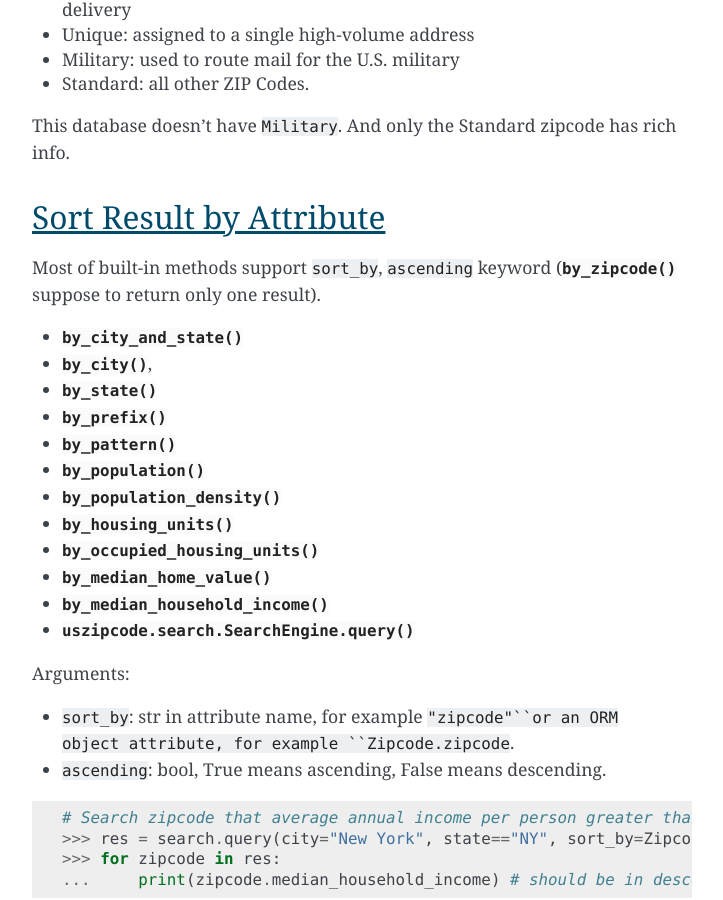
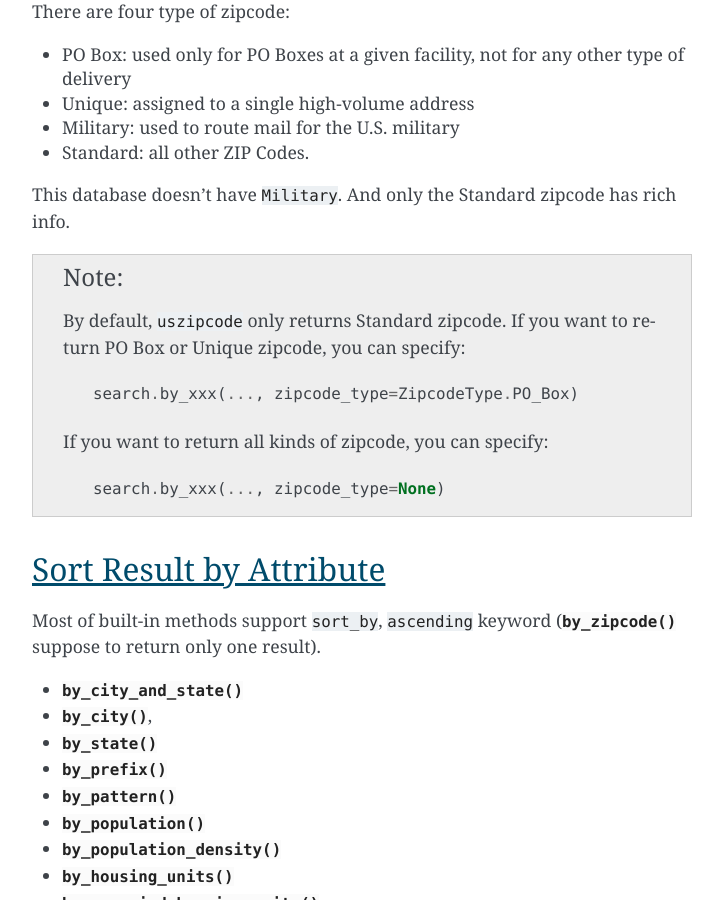
Before and after one commit to MacHu-GWU/uszipcode-project, a Sphinx documentation site: the page built from docs/source/01-Tutorial/_content.rst, in a window 1280 px wide and 900 px high, scrolled down 6397 px. Shown: the whole window, without its empty margins (388-1111 px from the left). Built offline with Sphinx 7.4.7, drawn with Linux system fonts in a browser that asks for light colours; some of the changed text lies outside the part shown.

Commit message:
add doc for ``zipcode_type``

```diff
--- a/docs/source/01-Tutorial/_content.rst
+++ b/docs/source/01-Tutorial/_content.rst
@@ -48,6 +48,8 @@ Context manager works too (automatically disconnect database. RECOMMENDED):
 - You can use :meth:`~uszipcode.model.BaseZipcode.to_OrderedDict(include_null=True)` method to return ordered dictionary data.
 - You can use :meth:`~uszipcode.model.BaseZipcode.keys()` method to return available attribute list.
 - You can use :meth:`~uszipcode.model.BaseZipcode.values()` method to return attributes' values.
+
+By default, ``uszipcode`` **only returns Standard zipcode**, if you want to **return other zipcode type, or return all kinds of zipcode**, please see :ref:`zipcode_type`.
 
 
 .. _search_way:
@@ -290,6 +292,16 @@ There are four type of zipcode:
 
 This database doesn't have ``Military``. And only the Standard zipcode has rich info.
 
+.. note::
+
+    By default, ``uszipcode`` only returns Standard zipcode. If you want to return PO Box or Unique zipcode, you can specify::
+
+        search.by_xxx(..., zipcode_type=ZipcodeType.PO_Box)
+
+    If you want to return all kinds of zipcode, you can specify::
+
+        search.by_xxx(..., zipcode_type=None)
+
 
 .. _sort:
 
```
Also changed, not shown: docs/source/01-Tutorial/index.rst (+12 -0 lines).
